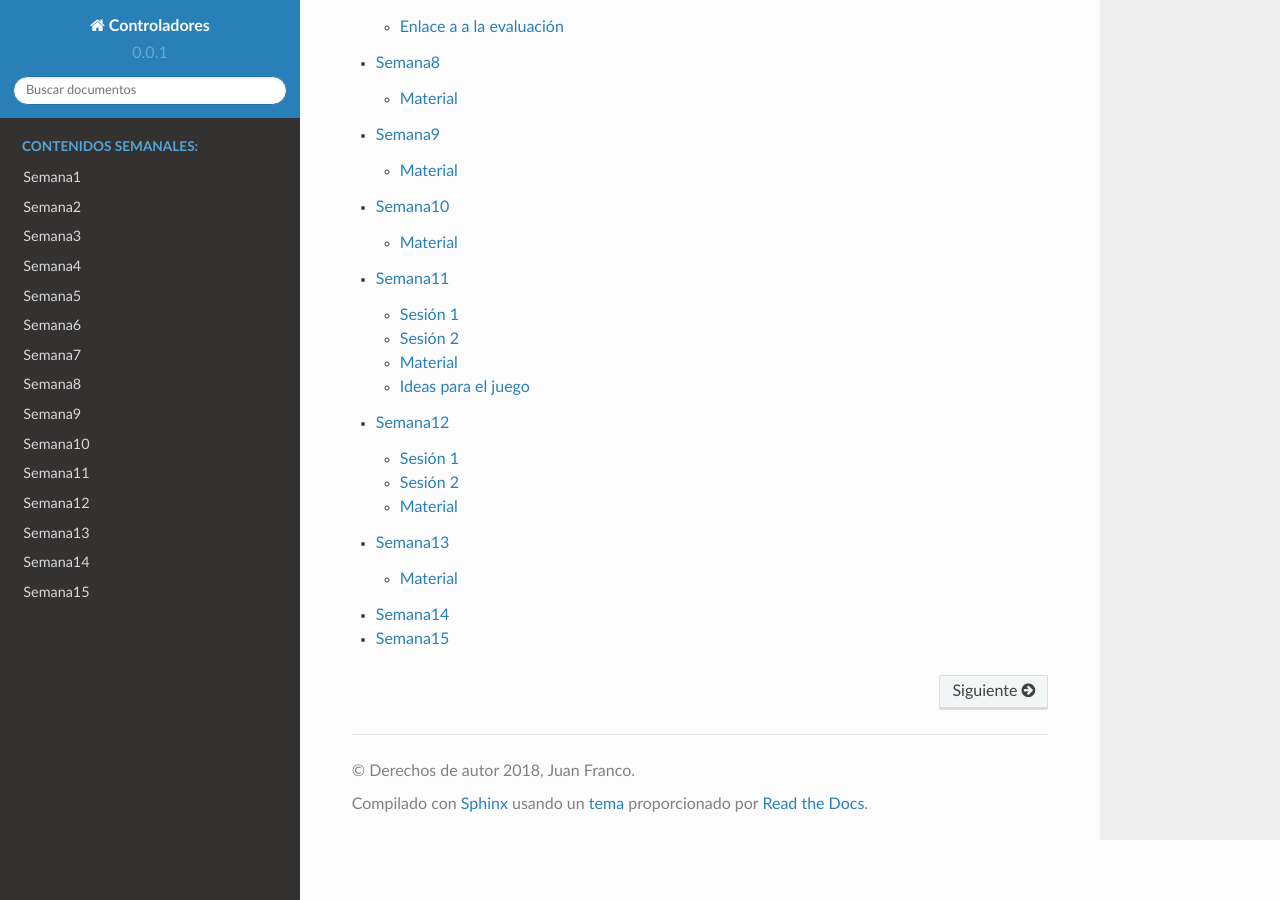
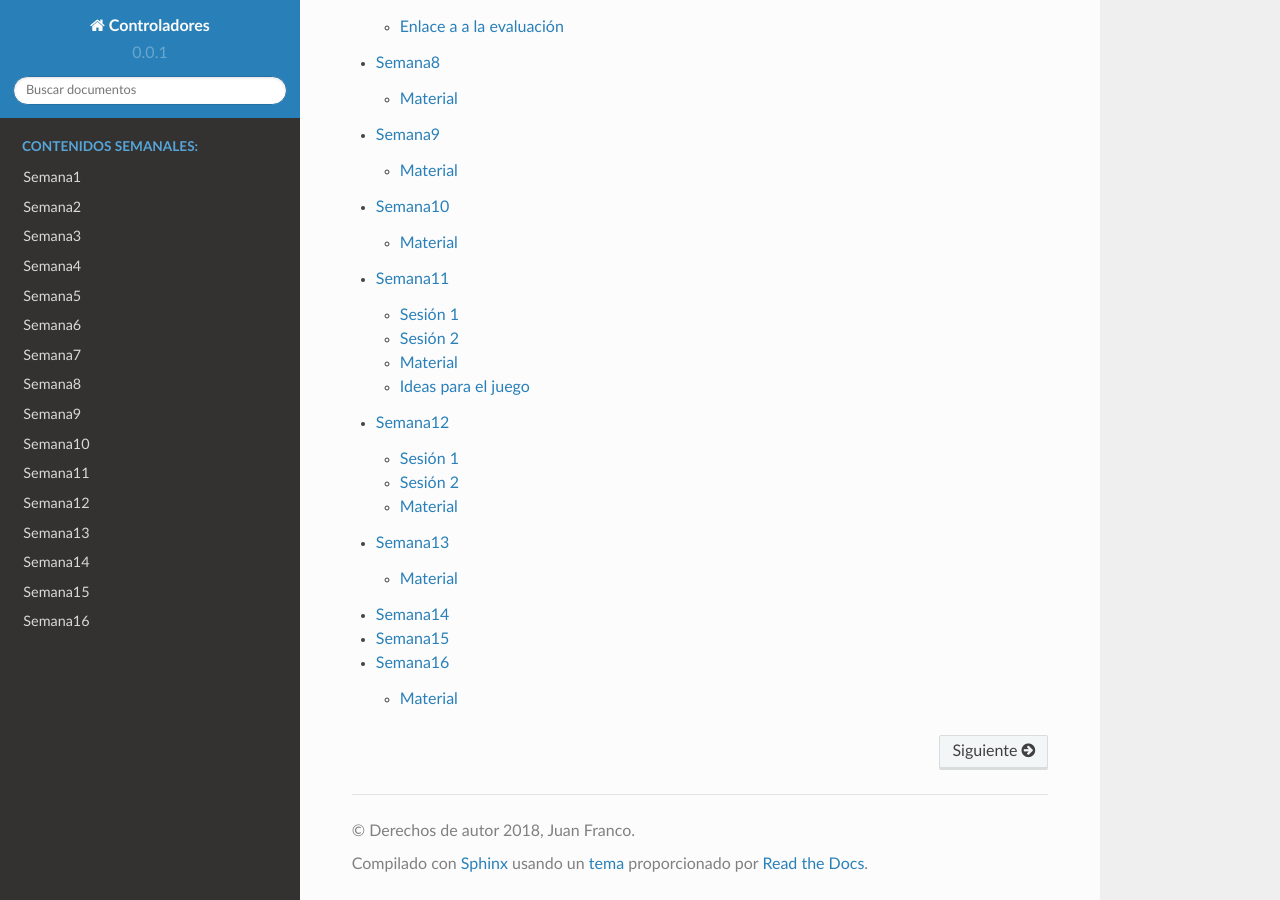
Before and after one commit to juanferfranco/controladores, a Sphinx documentation site: the page built from docs/index.rst, in a window 1280 px wide and 900 px high, scrolled down 1981 px. Built offline with Sphinx 7.4.7 and the Read the Docs theme 2.0.0, drawn with Linux system fonts in a browser that asks for light colours.

Commit message:
add week 16

```diff
--- a/docs/index.rst
+++ b/docs/index.rst
@@ -69,3 +69,4 @@ SÓLO ESTE CURSO REQUIERE 8 HORAS DE TRABAJO INDEPENDIENTE SEMANAL.
    Semana13 <_semana13/semana13>
    Semana14 <_semana14/semana14>
    Semana15 <_semana15/semana15>
+   Semana16 <_semana16/semana16>
```
